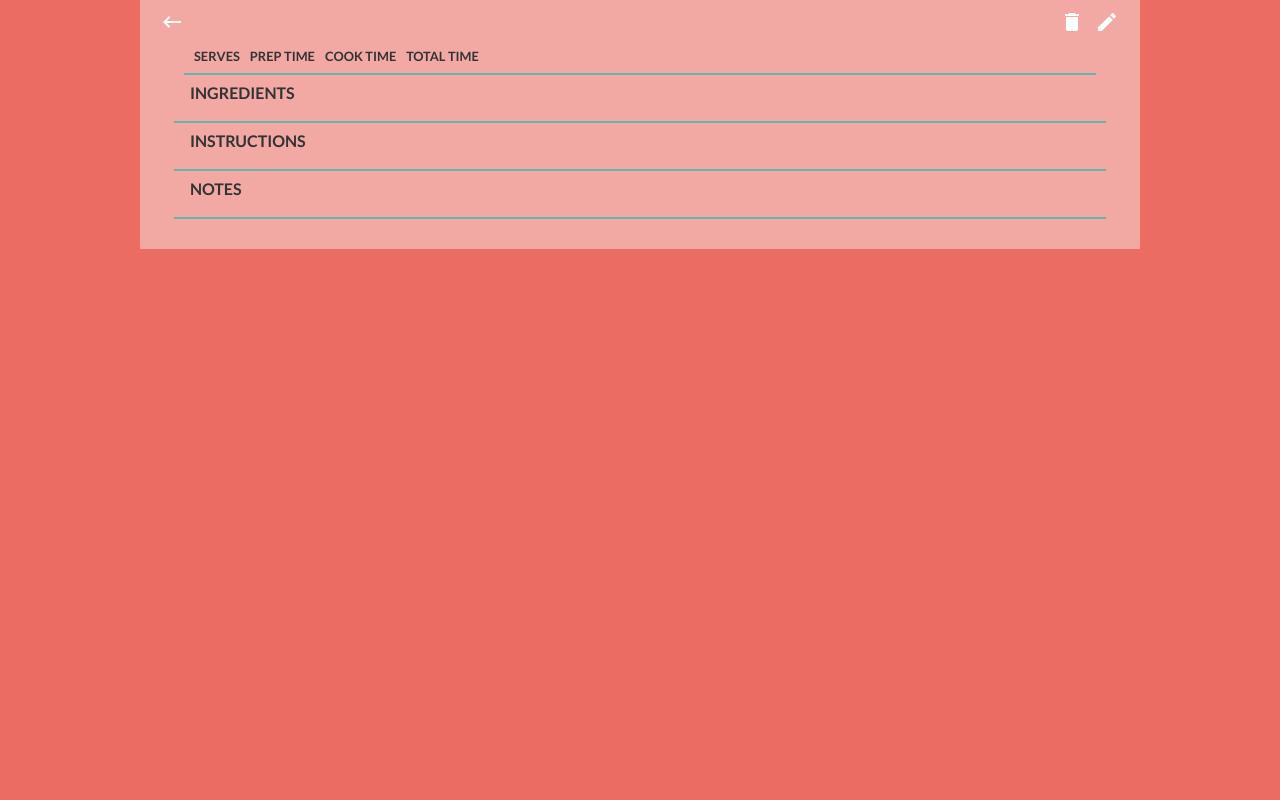
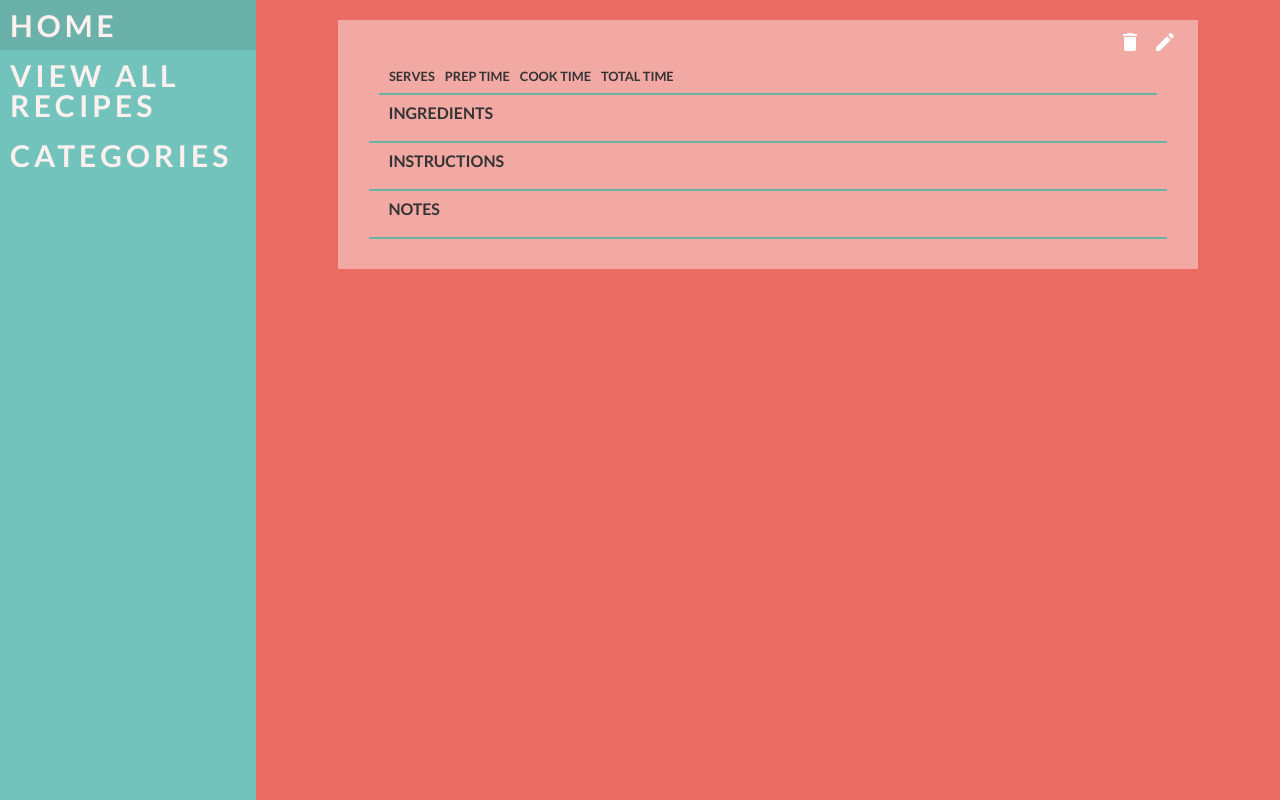
Before and after one commit to nikkieverett/final-project, a React (Create React App) app in the folder client/: page /recipes/1 in a window 1280 px wide. Built offline with nearby package versions, Linux system fonts and the light colour scheme; no server answers.

Commit message:
css changes

```diff
--- a/client/src/components/Home.js
+++ b/client/src/components/Home.js
@@ -26,10 +26,11 @@ class Home extends React.Component {
     return(
       <div className="home-container">
         <div className="add-button"><Link to="/create-new">+<span>add new</span></Link></div>
-        <div className="view-all" onClick={() => this.viewAll()}>all <span>recipes</span></div>
         <div className="main-header">What would you like to make?</div>
         <SearchBar className="home-search"/>
         <Categories className="category"/>
+        <div className="view-all" onClick={() => this.viewAll()}>all <span>recipes</span></div>
+
       </div>
     )
   }
--- a/client/src/components/RecipeCard.js
+++ b/client/src/components/RecipeCard.js
@@ -2,6 +2,7 @@ import React from 'react';
 import { withRouter } from 'react-router-dom';
 import { store, actions } from './../store/store.js';
 import UserData from './../UserData.js';
+import NavMenu from './NavMenu.js';
 
 class RecipeCard extends React.Component {
   constructor(){
@@ -40,8 +41,12 @@ class RecipeCard extends React.Component {
     }
 
     return(
+      <div>
+        <div className="navMenu">
+          <NavMenu />
+        </div>
+        <div className="right-side">
           <div className="recipe-card">
-        <div className="back-button" onClick={() => this.props.history.goBack()}></div>
             <div className="buttons">
               <div className="delete" onClick={() => this.handleDelete(id)}></div>
               <div className="edit" onClick={() => this.handleEdit(id)}></div>
@@ -60,6 +65,8 @@ class RecipeCard extends React.Component {
             <h2>Notes</h2>
             <p dangerouslySetInnerHTML={{__html: notes}}></p>
           </div>
+        </div>
+      </div>
     )
   }
 }
--- a/client/src/index.css
+++ b/client/src/index.css
@@ -137,7 +137,7 @@ table {
 
 /* line 9, src/scss/_home.scss */
 /* line 117, src/index.css */
-.add-button, .view-all {
+.add-button {
   width: 50px;
   height: 50px;
   border-radius: 100px;
@@ -153,12 +153,12 @@ table {
 
 /* line 22, src/scss/_home.scss */
 /* line 131, src/index.css */
-.add-button span, .view-all span {
+.add-button span {
   display: none; }
 
 /* line 25, src/scss/_home.scss */
 /* line 134, src/index.css */
-.add-button a, .view-all a {
+.add-button a {
   color: #fff0f0;
   text-decoration: none; }
 
@@ -169,29 +169,24 @@ table {
 
 /* line 33, src/scss/_home.scss */
 /* line 143, src/index.css */
-.view-all {
-  top: 70px; }
-
-/* line 36, src/scss/_home.scss */
-/* line 147, src/index.css */
-.add-button:hover, .view-all:hover {
+.add-button:hover {
   width: 200px; }
 
-/* line 37, src/scss/_home.scss */
-/* line 150, src/index.css */
-.add-button:hover span, .view-all:hover span {
+/* line 34, src/scss/_home.scss */
+/* line 146, src/index.css */
+.add-button:hover span {
   display: inline; }
 
-/* line 43, src/scss/_home.scss */
-/* line 154, src/index.css */
+/* line 40, src/scss/_home.scss */
+/* line 150, src/index.css */
 .main-header {
   font-size: 3em;
   margin-top: 150px;
   text-align: center;
   color: #fff0f0; }
 
-/* line 50, src/scss/_home.scss */
-/* line 161, src/index.css */
+/* line 47, src/scss/_home.scss */
+/* line 157, src/index.css */
 .home-search input {
   display: block;
   margin: 20px auto;
@@ -205,41 +200,60 @@ table {
   color: #b2473f;
   transition: all ease 1s; }
 
-/* line 63, src/scss/_home.scss */
-/* line 175, src/index.css */
+/* line 60, src/scss/_home.scss */
+/* line 171, src/index.css */
 .home-search input:focus {
   outline: none;
   width: 300px; }
 
-/* line 67, src/scss/_home.scss */
-/* line 180, src/index.css */
+/* line 64, src/scss/_home.scss */
+/* line 176, src/index.css */
 .home-search input::placeholder {
   color: #b2473f; }
 
-/* line 71, src/scss/_home.scss */
-/* line 184, src/index.css */
-.category {
+/* line 68, src/scss/_home.scss */
+/* line 180, src/index.css */
+.category, .view-all {
   background-color: #73c3bd;
   color: #fff0f0;
   font-weight: bold;
   text-transform: uppercase;
   font-size: 1.5em;
   letter-spacing: 4px;
-  float: left;
   width: 48%;
-  height: 100px;
   margin: 1%;
   text-align: center;
-  line-height: 100px;
   transition: all 0.3s ease; }
 
-/* line 86, src/scss/_home.scss */
-/* line 200, src/index.css */
+/* line 80, src/scss/_home.scss */
+/* line 193, src/index.css */
+.category {
+  height: 100px;
+  line-height: 100px;
+  float: left; }
+
+/* line 85, src/scss/_home.scss */
+/* line 199, src/index.css */
+.view-all {
+  background-color: #b2473f;
+  height: 50px;
+  clear: both;
+  border-radius: 15px;
+  line-height: 50px;
+  margin: 0 auto; }
+
+/* line 93, src/scss/_home.scss */
+/* line 208, src/index.css */
+.view-all:hover {
+  border: #fff0f0 2px solid; }
+
+/* line 96, src/scss/_home.scss */
+/* line 212, src/index.css */
 .category:hover {
   background-color: #69b1a9; }
 
 /* line 3, src/scss/_navMenu.scss */
-/* line 204, src/index.css */
+/* line 216, src/index.css */
 .nav-menu {
   color: #fff0f0;
   height: 100%;
@@ -252,7 +266,7 @@ table {
   transition: all ease .5s; }
 
 /* line 13, src/scss/_navMenu.scss */
-/* line 215, src/index.css */
+/* line 227, src/index.css */
 .nav-menu .link {
   color: #fff0f0;
   font-size: 30px;
@@ -263,29 +277,29 @@ table {
   transition: all ease 1s; }
 
 /* line 21, src/scss/_navMenu.scss */
-/* line 224, src/index.css */
+/* line 236, src/index.css */
 .nav-menu .link a {
   text-decoration: none;
   color: #fff0f0; }
 
 /* line 27, src/scss/_navMenu.scss */
-/* line 229, src/index.css */
+/* line 241, src/index.css */
 .link:hover {
   background-color: #69b1a9; }
 
 /* line 30, src/scss/_navMenu.scss */
-/* line 233, src/index.css */
+/* line 245, src/index.css */
 .sub-menu-hide {
   display: none; }
 
 /* line 33, src/scss/_navMenu.scss */
-/* line 237, src/index.css */
+/* line 249, src/index.css */
 .sub-menu-visible {
   display: inline-block;
   margin-left: 10px; }
 
 /* line 36, src/scss/_navMenu.scss */
-/* line 241, src/index.css */
+/* line 253, src/index.css */
 .sub-menu-visible .sub-cat {
   padding: 5px;
   font-size: 20px;
@@ -294,12 +308,12 @@ table {
   transition: all ease 1s; }
 
 /* line 43, src/scss/_navMenu.scss */
-/* line 248, src/index.css */
+/* line 260, src/index.css */
 .sub-menu-visible .sub-cat:hover {
   color: #eb6c62; }
 
 /* line 3, src/scss/_recipes.scss */
-/* line 252, src/index.css */
+/* line 264, src/index.css */
 .list-container {
   width: 80%;
   margin: 0 auto;
@@ -308,12 +322,12 @@ table {
   top: 0; }
 
 /* line 10, src/scss/_recipes.scss */
-/* line 260, src/index.css */
+/* line 272, src/index.css */
 .recipes {
   overflow: none; }
 
 /* line 12, src/scss/_recipes.scss */
-/* line 263, src/index.css */
+/* line 275, src/index.css */
 .recipes .list-items {
   background-color: #f2a8a3;
   color: #fff0f0;
@@ -325,26 +339,26 @@ table {
   position: relative; }
 
 /* line 21, src/scss/_recipes.scss */
-/* line 273, src/index.css */
+/* line 285, src/index.css */
 .recipes .list-items h1 {
   font-size: 3em;
   padding-bottom: 10px;
   display: inline-block; }
 
 /* line 26, src/scss/_recipes.scss */
-/* line 278, src/index.css */
+/* line 290, src/index.css */
 .recipes .list-items h2 {
   font-size: 1em;
   text-transform: uppercase;
   color: #b2473f; }
 
 /* line 31, src/scss/_recipes.scss */
-/* line 283, src/index.css */
+/* line 295, src/index.css */
 .recipes .list-items h1:hover {
   color: #333333; }
 
 /* line 35, src/scss/_recipes.scss */
-/* line 286, src/index.css */
+/* line 298, src/index.css */
 .recipes .buttons {
   right: 10px;
   top: 10px;
@@ -352,7 +366,7 @@ table {
   position: absolute; }
 
 /* line 41, src/scss/_recipes.scss */
-/* line 292, src/index.css */
+/* line 304, src/index.css */
 .recipes .buttons .favorite, .recipes .buttons .not-favorite {
   background-repeat: none;
   width: 25px;
@@ -363,17 +377,17 @@ table {
   border: 1px solid #69b1a9; }
 
 /* line 50, src/scss/_recipes.scss */
-/* line 301, src/index.css */
+/* line 313, src/index.css */
 .recipes .buttons .favorite {
   background-image: url(../public/ic_star_white_24px.svg); }
 
 /* line 53, src/scss/_recipes.scss */
-/* line 304, src/index.css */
+/* line 316, src/index.css */
 .recipes .buttons .not-favorite {
   background-image: url(../public/ic_star_border_white_24px.svg); }
 
 /* line 4, src/scss/_form.scss */
-/* line 308, src/index.css */
+/* line 320, src/index.css */
 .recipe-form {
   width: 76%;
   position: absolute;
@@ -382,7 +396,7 @@ table {
   padding: 2%; }
 
 /* line 11, src/scss/_form.scss */
-/* line 316, src/index.css */
+/* line 328, src/index.css */
 .input {
   display: inline-block;
   border: none;
@@ -394,76 +408,76 @@ table {
   text-transform: lowercase; }
 
 /* line 21, src/scss/_form.scss */
-/* line 327, src/index.css */
+/* line 339, src/index.css */
 .left-entry, .right-entry {
   float: left;
   margin: 2%; }
 
 /* line 24, src/scss/_form.scss */
-/* line 331, src/index.css */
+/* line 343, src/index.css */
 .left-entry input, .right-entry input {
   height: 30px;
   margin: 10px;
   font-size: 18px; }
 
 /* line 29, src/scss/_form.scss */
-/* line 336, src/index.css */
+/* line 348, src/index.css */
 .left-entry input:focus, .right-entry input:focus {
   outline: none; }
 
 /* line 33, src/scss/_form.scss */
-/* line 340, src/index.css */
+/* line 352, src/index.css */
 .left-entry {
   width: 68%; }
 
 /* line 35, src/scss/_form.scss */
-/* line 343, src/index.css */
+/* line 355, src/index.css */
 .left-entry #name, .left-entry #link {
   width: 100%; }
 
 /* line 38, src/scss/_form.scss */
-/* line 346, src/index.css */
+/* line 358, src/index.css */
 .left-entry #prep, .left-entry #cook, .left-entry #total {
   font-size: 12px;
   float: left;
   width: 10.333%; }
 
 /* line 43, src/scss/_form.scss */
-/* line 351, src/index.css */
+/* line 363, src/index.css */
 .left-entry #servings {
   font-size: 12px;
   clear: both; }
 
 /* line 48, src/scss/_form.scss */
-/* line 356, src/index.css */
+/* line 368, src/index.css */
 .right-entry {
   width: 20%; }
 
 /* line 50, src/scss/_form.scss */
-/* line 359, src/index.css */
+/* line 371, src/index.css */
 .right-entry .input {
   margin-top: 10px;
   margin-bottom: 10px; }
 
 /* line 54, src/scss/_form.scss */
-/* line 363, src/index.css */
+/* line 375, src/index.css */
 .right-entry #category {
   width: 100%; }
 
 /* line 57, src/scss/_form.scss */
-/* line 366, src/index.css */
+/* line 378, src/index.css */
 .right-entry #tried, .right-entry #rating, .right-entry #difficulty {
   display: block; }
 
 /* line 61, src/scss/_form.scss */
-/* line 370, src/index.css */
+/* line 382, src/index.css */
 .main-entry, .sub-entry {
   margin: 0 auto;
   width: 95%;
   clear: both; }
 
 /* line 66, src/scss/_form.scss */
-/* line 375, src/index.css */
+/* line 387, src/index.css */
 .main-entry textarea, .sub-entry textarea {
   width: 95%;
   background-color: #f2a8a3;
@@ -473,13 +487,13 @@ table {
   padding: 10px; }
 
 /* line 74, src/scss/_form.scss */
-/* line 383, src/index.css */
+/* line 395, src/index.css */
 .main-entry h1, .sub-entry h1 {
   margin-bottom: 10px;
   color: #b2473f; }
 
 /* line 79, src/scss/_form.scss */
-/* line 388, src/index.css */
+/* line 400, src/index.css */
 .submit, .cancel {
   display: inline-block;
   background-color: #b2473f;
@@ -490,28 +504,37 @@ table {
   margin-top: 20px; }
 
 /* line 89, src/scss/_form.scss */
-/* line 398, src/index.css */
+/* line 410, src/index.css */
 .submit {
   margin-left: 40px; }
 
 /* line 93, src/scss/_form.scss */
-/* line 402, src/index.css */
+/* line 414, src/index.css */
 .cancel {
   margin-left: 20px; }
 
 /* line 1, src/scss/_recipeCard.scss */
-/* line 406, src/index.css */
+/* line 418, src/index.css */
+.right-side {
+  width: 80%;
+  margin: 0 auto;
+  position: absolute;
+  top: 0;
+  right: 0; }
+
+/* line 8, src/scss/_recipeCard.scss */
+/* line 426, src/index.css */
 .recipe-card {
-  width: 960px;
-  margin: 0 auto;
+  width: 80%;
+  margin: 20px auto;
   background-color: #f2a8a3;
   height: 100%;
   color: #333333;
   position: relative;
   padding: 20px; }
 
-/* line 10, src/scss/_recipeCard.scss */
-/* line 415, src/index.css */
+/* line 17, src/scss/_recipeCard.scss */
+/* line 435, src/index.css */
 .recipe-card .buttons {
   right: 10px;
   top: 10px;
@@ -519,8 +542,8 @@ table {
   position: absolute;
   transition: ease all 3s; }
 
-/* line 16, src/scss/_recipeCard.scss */
-/* line 422, src/index.css */
+/* line 23, src/scss/_recipeCard.scss */
+/* line 442, src/index.css */
 .recipe-card .buttons .delete, .recipe-card .buttons .edit {
   background-repeat: none;
   width: 25px;
@@ -528,37 +551,26 @@ table {
   border-radius: 5px;
   float: left; }
 
-/* line 23, src/scss/_recipeCard.scss */
-/* line 429, src/index.css */
+/* line 30, src/scss/_recipeCard.scss */
+/* line 449, src/index.css */
 .recipe-card .buttons .delete {
   background-image: url(../public/ic_delete_white_24px.svg);
   margin-right: 10px; }
 
-/* line 27, src/scss/_recipeCard.scss */
-/* line 433, src/index.css */
+/* line 34, src/scss/_recipeCard.scss */
+/* line 453, src/index.css */
 .recipe-card .buttons .edit {
   background-image: url(../public/ic_edit_white_24px.svg);
   margin-right: 10px; }
 
-/* line 32, src/scss/_recipeCard.scss */
-/* line 437, src/index.css */
-.recipe-card .back-button {
-  background-image: url(../public/ic_keyboard_backspace_white_24px.svg);
-  background-repeat: none;
-  width: 24px;
-  height: 24px;
-  position: absolute;
-  top: 10px;
-  left: 20px; }
-
-/* line 41, src/scss/_recipeCard.scss */
-/* line 446, src/index.css */
+/* line 40, src/scss/_recipeCard.scss */
+/* line 457, src/index.css */
 .recipe-card h1 {
   font-size: 2em;
   margin: 30px; }
 
-/* line 45, src/scss/_recipeCard.scss */
-/* line 450, src/index.css */
+/* line 44, src/scss/_recipeCard.scss */
+/* line 461, src/index.css */
 .recipe-card .details {
   border-bottom: 2px solid #69b1a9;
   overflow: auto;
@@ -566,22 +578,22 @@ table {
   margin: 0 auto;
   text-transform: lowercase; }
 
-/* line 51, src/scss/_recipeCard.scss */
-/* line 457, src/index.css */
+/* line 50, src/scss/_recipeCard.scss */
+/* line 468, src/index.css */
 .recipe-card .details .detail {
   float: left;
   margin-left: 10px;
   margin-bottom: 10px;
   font-size: .8em; }
 
-/* line 56, src/scss/_recipeCard.scss */
-/* line 463, src/index.css */
+/* line 55, src/scss/_recipeCard.scss */
+/* line 474, src/index.css */
 .recipe-card .details .detail span {
   text-transform: uppercase;
   font-weight: bold; }
 
-/* line 62, src/scss/_recipeCard.scss */
-/* line 467, src/index.css */
+/* line 61, src/scss/_recipeCard.scss */
+/* line 478, src/index.css */
 .recipe-card h2 {
   font-size: 1em;
   text-transform: uppercase;
@@ -589,8 +601,8 @@ table {
   margin-left: 30px;
   margin-top: 10px; }
 
-/* line 69, src/scss/_recipeCard.scss */
-/* line 474, src/index.css */
+/* line 68, src/scss/_recipeCard.scss */
+/* line 485, src/index.css */
 .recipe-card p {
   border-bottom: 2px solid #69b1a9;
   width: 95%;
@@ -600,7 +612,7 @@ table {
   padding: 10px; }
 
 /* line 10, src/index.scss */
-/* line 483, src/index.css */
+/* line 494, src/index.css */
 body {
   margin: 0;
   padding: 0;
--- a/client/src/scss/_recipeCard.scss
+++ b/client/src/scss/_recipeCard.scss
@@ -1,6 +1,13 @@
+.right-side{
+  width: 80%;
+  margin: 0 auto;
+  position: absolute;
+  top: 0;
+  right: 0;
+}
 .recipe-card{
-  width: 960px;
-  margin: 0 auto;
+  width: 80%;
+  margin: 20px auto;
   background-color: $tertiary-color;
   height: 100%;
   color: $focus-font-color;
@@ -29,15 +36,7 @@
       margin-right: 10px;
     }
   }
-  .back-button{
-    background-image: url(../public/ic_keyboard_backspace_white_24px.svg);
-    background-repeat: none;
-    width: 24px;
-    height:24px;
-    position: absolute;
-    top: 10px;
-    left: 20px;
-  }
+
   h1{
     font-size: 2em;
     margin: 30px;
```
Also changed, not shown: client/src/scss/_home.scss (+19 -9 lines). Lines whose indentation alone changed are shown as unchanged.
